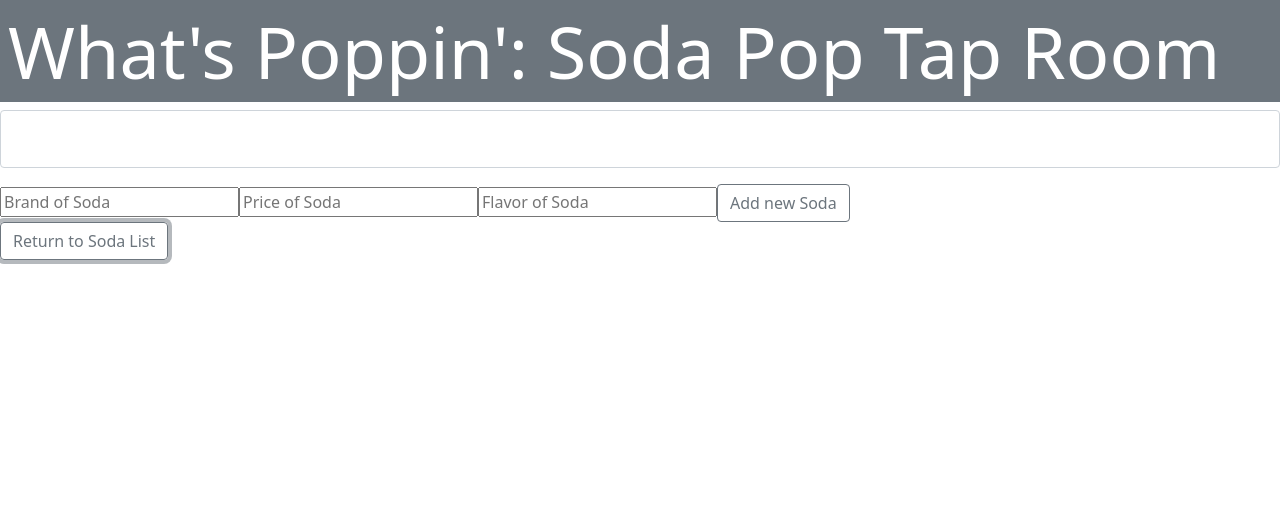
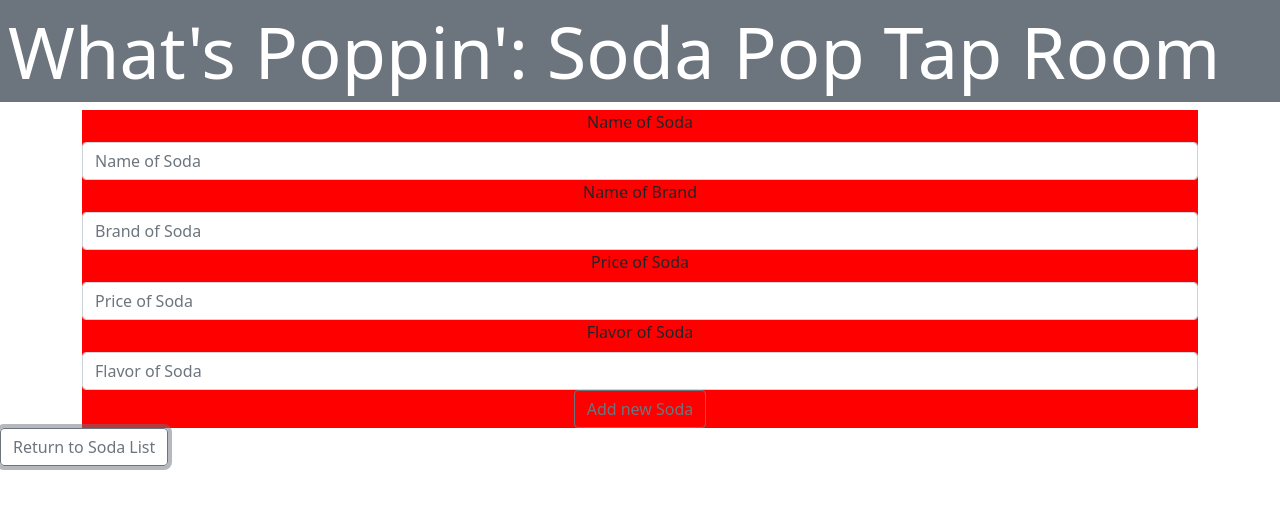
Before and after one commit to ebezjian/sodaroom-redux, a React (Create React App) app: page / in a window 1280 px wide. Both pictures are taken after a click on the button "Add Soda". Shown: the top 508 px of the page. Built offline with nearby package versions, Linux system fonts and the light colour scheme.

Commit message:
add more styling

```diff
--- a/src/components/ReusableForm.js
+++ b/src/components/ReusableForm.js
@@ -1,36 +1,53 @@
 import React from 'react';
 import PropTypes from 'prop-types';
-import {Button} from 'react-bootstrap';
+import {Button, Col, Form, Container} from 'react-bootstrap';
 
 function ReusableForm(props) {
   return(
     <>
-      <form onSubmit={props.formSubmissionHandler}>
-      <div class="form-floating mb-3">
-        <input
+    <Container>
+      <Form onSubmit={props.formSubmissionHandler} className="test" >
+        <Form.Row className="align-items-center" >
+          <Col xs="auto" className="test">
+        <Form.Group controlId="formGroupName">
+          <Form.Label>Name of Soda </Form.Label>
+          <Form.Control
               type="text"
-            class="form-control"
-            id="floatingInput"
               name="name"
               placeholder="Name of Soda"/>
-
-      </div>
-
-          <input
+          </Form.Group>
+        </Col>
+        <Col xs="auto">
+        <Form.Group controlId="formGroupBrand">
+          <Form.Label>Name of Brand </Form.Label>
+            <Form.Control
               type="text"
               name="brand"
               placeholder="Brand of Soda" />
-          <input
+        </Form.Group>
+        </Col>
+        <Col xs="auto">
+        <Form.Label>Price of Soda</Form.Label>
+        <Form.Group>
+            <Form.Control
               type="number"
               name="price"
               placeholder="Price of Soda" />
-          <input
+        </Form.Group>
+        </Col>
+        <Col xs="auto" >
+        <Form.Group>
+          <Form.Label>Flavor of Soda</Form.Label>
+            <Form.Control
               type="text"
               name="flavor"
               placeholder="Flavor of Soda" />
+        </Form.Group>
+        </Col >
             <Button   variant="outline-secondary" type="submit">{props.buttonText}</Button>
-
-      </form>
+        </Form.Row>
+      </Form>
+      </Container>
     </>
   );
 }
--- a/src/index.css
+++ b/src/index.css
@@ -11,3 +11,10 @@ code {
   font-family: source-code-pro, Menlo, Monaco, Consolas, 'Courier New',
     monospace;
 }
+
+.test{
+  background-color: red;
+  width: auto;
+  text-align: center;
+
+}
```
Lines whose indentation alone changed are shown as unchanged.
